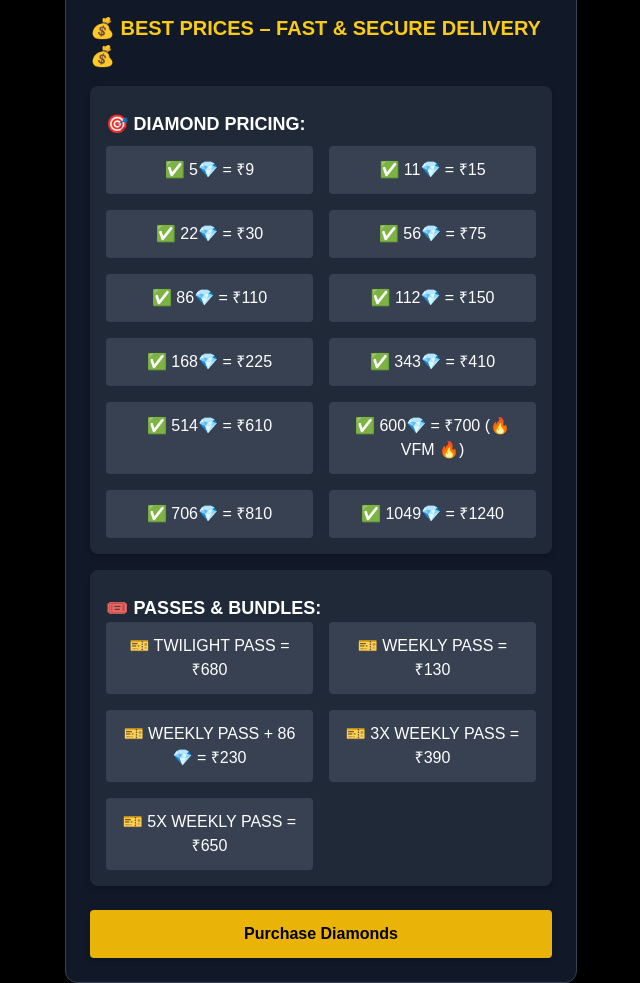
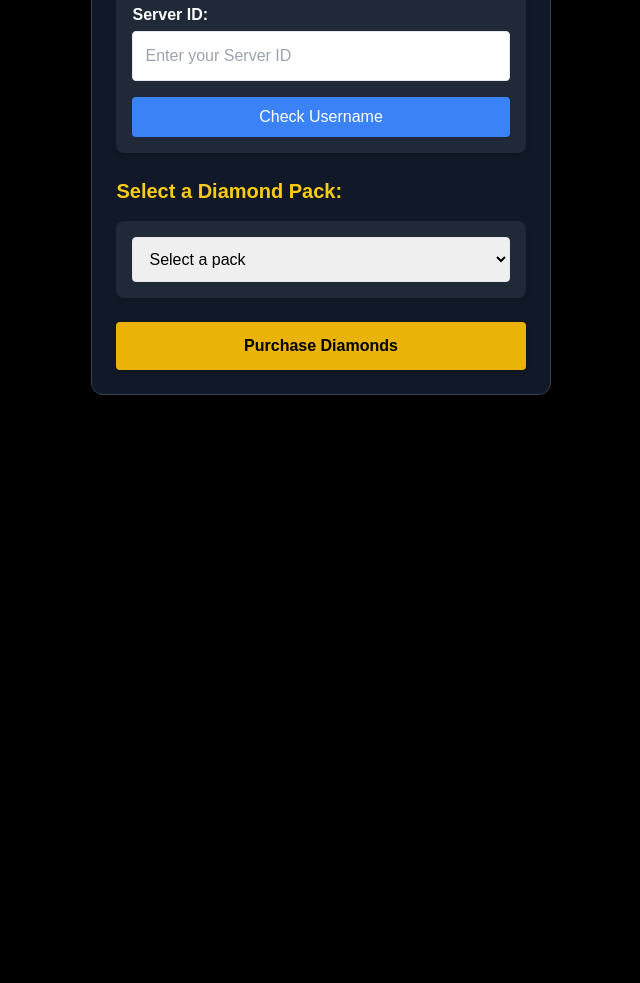
Before and after one commit to Akhoarc/akhomlbb, a plain HTML site: page index.html in a window 1280 px wide. Shown: the part 299-1282 px from the top of the page, without its empty margins (319-959 px from the left). After the commit the page ends 800 px from the top, so only its background shows below. Drawn offline with nearby package versions, Linux system fonts and the light colour scheme.

Commit message:
Update index.html

```diff
--- a/index.html
+++ b/index.html
@@ -16,42 +16,69 @@
 
         <label for="serverId" class="block font-semibold mt-4">Server ID:</label>
         <input type="text" id="serverId" class="w-full p-3 border rounded mt-1 text-black" placeholder="Enter your Server ID">
+
+        <button onclick="checkUsername()" class="w-full bg-blue-500 text-white p-2 rounded mt-4 hover:bg-blue-600">Check Username</button>
+        <p id="usernameDisplay" class="text-center mt-2 text-yellow-400 hidden">Player Name: <span id="playerName">Fetching...</span></p>
     </div>
 
-    <h3 class="text-xl font-semibold mt-6 text-yellow-400">💰 BEST PRICES – FAST & SECURE DELIVERY 💰</h3>
+    <h3 class="text-xl font-semibold mt-6 text-yellow-400">Select a Diamond Pack:</h3>
     <div class="bg-gray-800 p-4 rounded-lg shadow-md mt-4">
-        <p class="mt-2 text-lg font-semibold">🎯 DIAMOND PRICING:</p>
-        <ul class="mt-2 grid grid-cols-2 gap-4">
-            <li class="bg-gray-700 p-3 rounded text-center">✅ 5💎 = ₹9</li>
-            <li class="bg-gray-700 p-3 rounded text-center">✅ 11💎 = ₹15</li>
-            <li class="bg-gray-700 p-3 rounded text-center">✅ 22💎 = ₹30</li>
-            <li class="bg-gray-700 p-3 rounded text-center">✅ 56💎 = ₹75</li>
-            <li class="bg-gray-700 p-3 rounded text-center">✅ 86💎 = ₹110</li>
-            <li class="bg-gray-700 p-3 rounded text-center">✅ 112💎 = ₹150</li>
-            <li class="bg-gray-700 p-3 rounded text-center">✅ 168💎 = ₹225</li>
-            <li class="bg-gray-700 p-3 rounded text-center">✅ 343💎 = ₹410</li>
-            <li class="bg-gray-700 p-3 rounded text-center">✅ 514💎 = ₹610</li>
-            <li class="bg-gray-700 p-3 rounded text-center">✅ 600💎 = ₹700 (🔥 VFM 🔥)</li>
-            <li class="bg-gray-700 p-3 rounded text-center">✅ 706💎 = ₹810</li>
-            <li class="bg-gray-700 p-3 rounded text-center">✅ 1049💎 = ₹1240</li>
-        </ul>
+        <select id="diamondPack" class="w-full p-3 border rounded text-black">
+            <option value="">Select a pack</option>
+            <option value="9">5💎 = ₹9</option>
+            <option value="15">11💎 = ₹15</option>
+            <option value="30">22💎 = ₹30</option>
+            <option value="75">56💎 = ₹75</option>
+            <option value="110">86💎 = ₹110</option>
+            <option value="150">112💎 = ₹150</option>
+            <option value="225">168💎 = ₹225</option>
+            <option value="410">343💎 = ₹410</option>
+            <option value="610">514💎 = ₹610</option>
+            <option value="700">600💎 = ₹700</option>
+            <option value="810">706💎 = ₹810</option>
+            <option value="1240">1049💎 = ₹1240</option>
+        </select>
     </div>
 
-    <div class="bg-gray-800 p-4 rounded-lg shadow-md mt-4">
-        <p class="mt-2 text-lg font-semibold">🎟️ PASSES & BUNDLES:</p>
-        <ul class="grid grid-cols-2 gap-4">
-            <li class="bg-gray-700 p-3 rounded text-center">🎫 TWILIGHT PASS = ₹680</li>
-            <li class="bg-gray-700 p-3 rounded text-center">🎫 WEEKLY PASS = ₹130</li>
-            <li class="bg-gray-700 p-3 rounded text-center">🎫 WEEKLY PASS + 86💎 = ₹230</li>
-            <li class="bg-gray-700 p-3 rounded text-center">🎫 3X WEEKLY PASS = ₹390</li>
-            <li class="bg-gray-700 p-3 rounded text-center">🎫 5X WEEKLY PASS = ₹650</li>
-        </ul>
-    </div>
-
-    <button id="purchaseButton" class="w-full bg-yellow-500 text-black font-bold p-3 rounded mt-6 hover:bg-yellow-600 transition duration-300 shadow-md">
+    <button id="purchaseButton" onclick="processPurchase()" class="w-full bg-yellow-500 text-black font-bold p-3 rounded mt-6 hover:bg-yellow-600 transition duration-300 shadow-md" disabled>
         Purchase Diamonds
     </button>
 </div>
 
+<script>
+    function checkUsername() {
+        let userId = document.getElementById("userId").value;
+        let serverId = document.getElementById("serverId").value;
+        let usernameDisplay = document.getElementById("usernameDisplay");
+        let playerName = document.getElementById("playerName");
+
+        if (userId && serverId) {
+            // Simulating API response (Replace with actual API call)
+            setTimeout(() => {
+                let fetchedName = "Player123"; // Replace with actual fetched username
+                playerName.textContent = fetchedName;
+                usernameDisplay.classList.remove("hidden");
+                document.getElementById("purchaseButton").disabled = false;
+            }, 2000);
+        } else {
+            alert("Please enter User ID and Server ID first.");
+        }
+    }
+
+    function processPurchase() {
+        let userId = document.getElementById("userId").value;
+        let serverId = document.getElementById("serverId").value;
+        let selectedPack = document.getElementById("diamondPack").value;
+
+        if (!selectedPack) {
+            alert("Please select a diamond pack before proceeding.");
+            return;
+        }
+
+        alert(`Processing purchase for User ID: ${userId}, Server ID: ${serverId}, Pack Price: ₹${selectedPack}`);
+        // Implement API call for purchase here
+    }
+</script>
+
 </body>
 </html>
```
